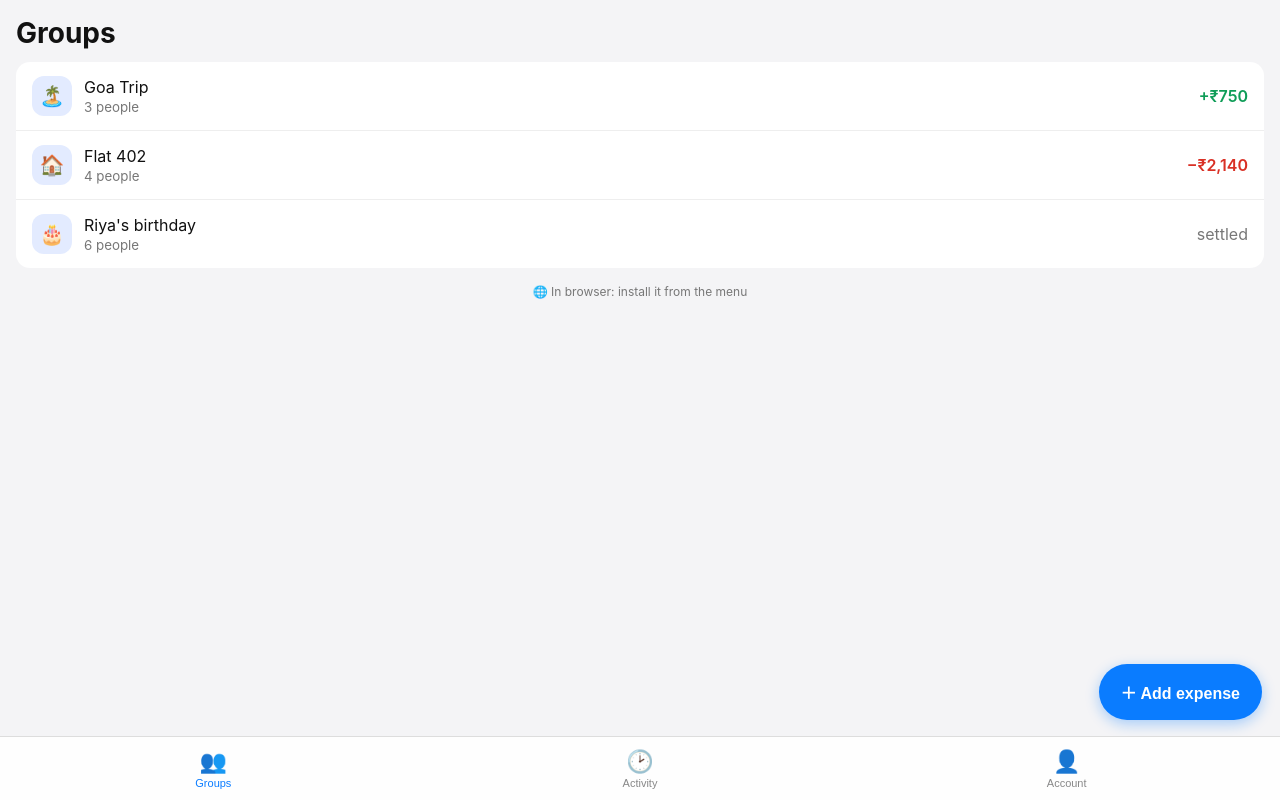
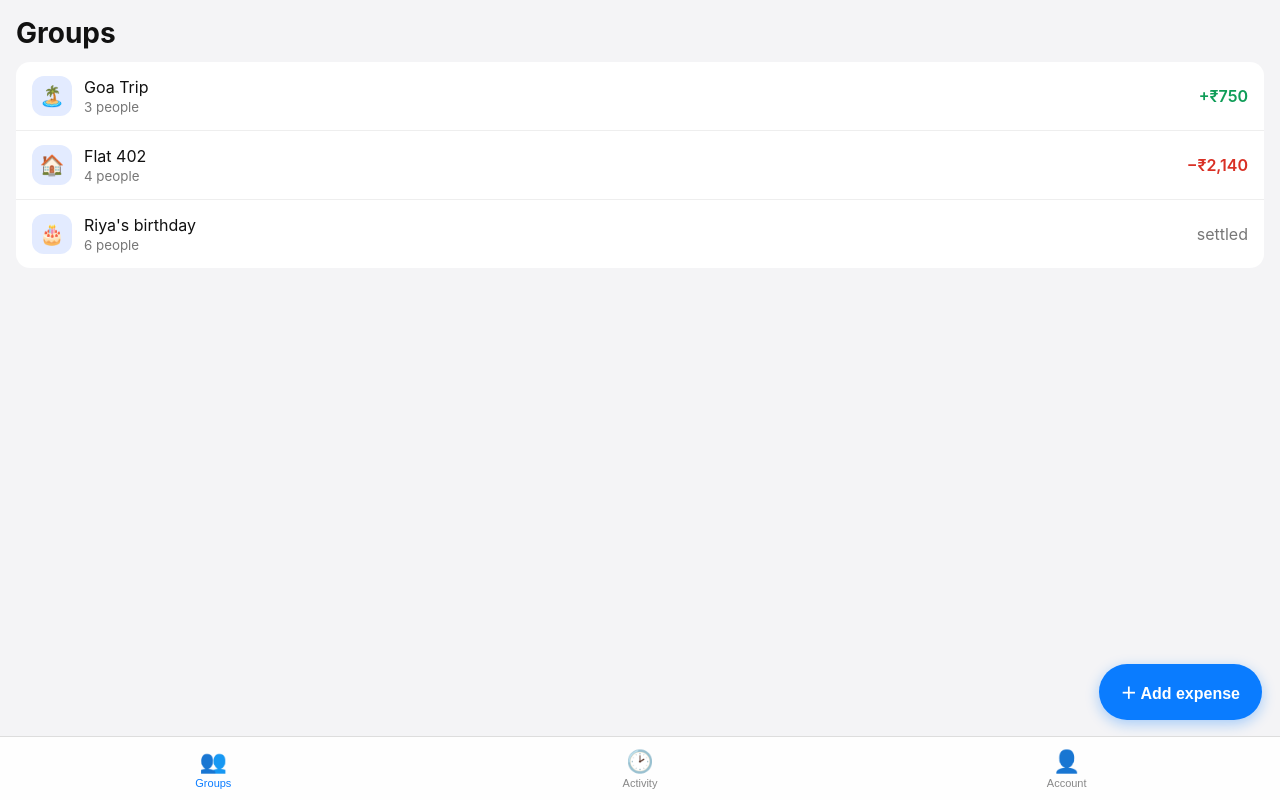
Before and after one commit to ashutoshpankaj-cmd/split-demo, a plain HTML site: page index.html in a window 1280 px wide. Drawn offline with Linux system fonts and the light colour scheme.

Commit message:
Remove install-mode label
Co-Authored-By: Claude Opus 5.5 <noreply@anthropic.com>

```diff
--- a/index.html
+++ b/index.html
@@ -51,7 +51,6 @@ input{width:100%;font-size:17px;padding:14px;border:1px solid #ddd;border-radius
     <div class="row" onclick="push('goa')"><div class="av">🏠</div><div class="t">Flat 402<small>4 people</small></div><span class="r">−₹2,140</span></div>
     <div class="row" onclick="push('goa')"><div class="av">🎂</div><div class="t">Riya's birthday<small>6 people</small></div><span style="color:#777">settled</span></div>
   </div>
-  <p class="mode" id="mode"></p>
 </section>
 
 <section class="screen off" id="goa">
@@ -112,7 +111,5 @@ function tab(id,btn){document.querySelectorAll('nav button').forEach(b=>b.classL
   if(id!=='groups'&&!$('goa').classList.contains('off'))history.back();}
 function sheet(open){$('sheet').classList.toggle('show',open);$('dim').classList.toggle('show',open)}
 renderDebts();
-const s=matchMedia('(display-mode: standalone)').matches||navigator.standalone;
-$('mode').textContent=s?'📱 Running as installed app':'🌐 In browser: install it from the menu';
 if('serviceWorker' in navigator)navigator.serviceWorker.register('sw.js').catch(()=>{});
 </script></body></html>
```
